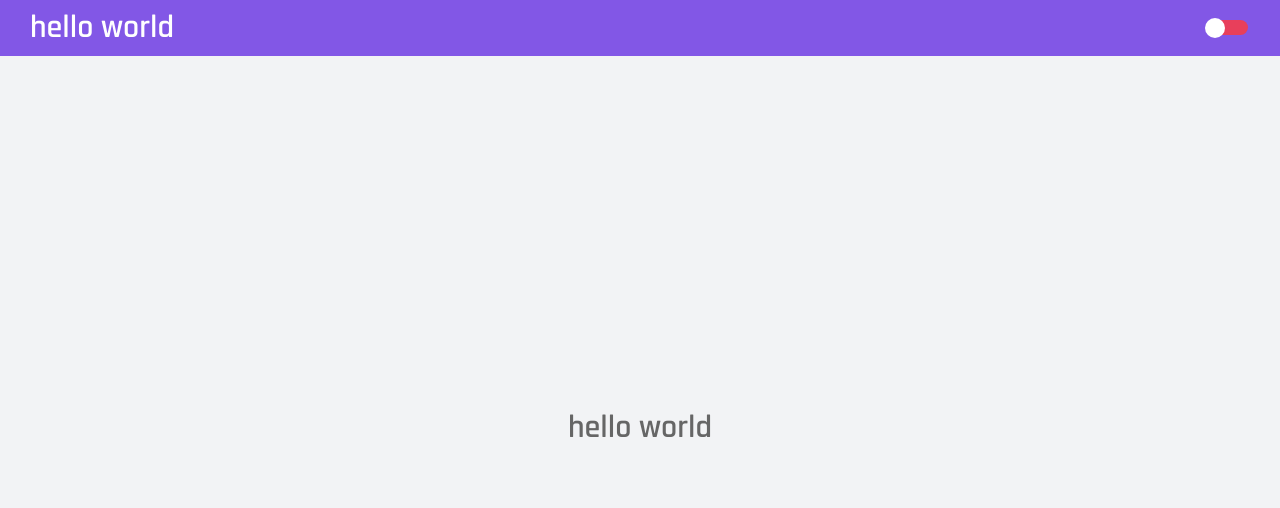
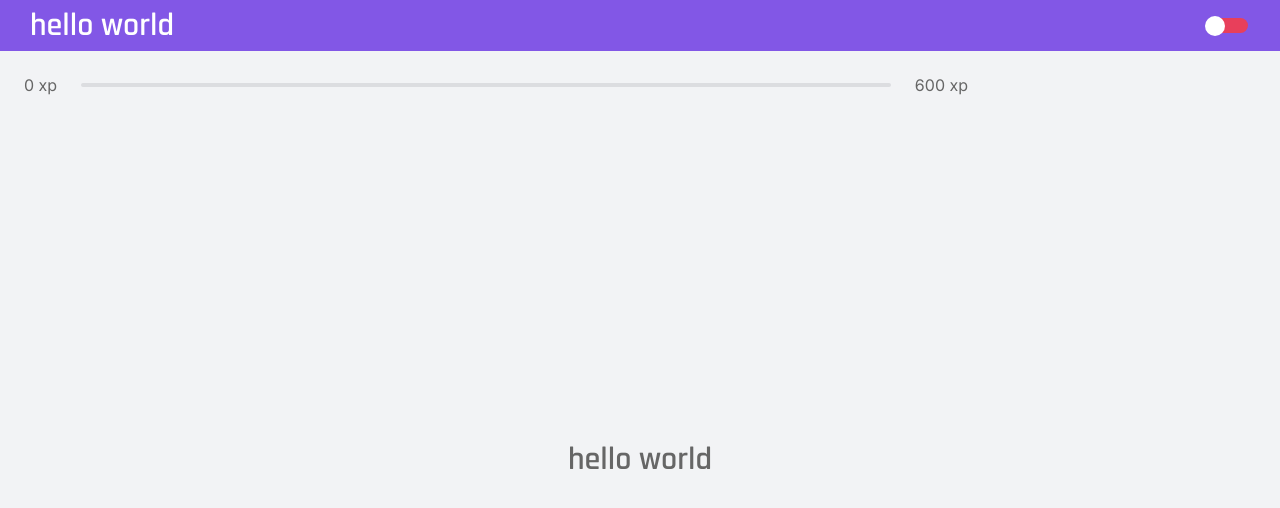
Before and after one commit to MatheusF99/portfolio, a Next.js app: page / in a window 1280 px wide. Shown: the top 508 px of the page. Built offline with nearby package versions, Linux system fonts and the light colour scheme.

Commit message:
experience bar

```diff
--- /dev/null
+++ b/src/components/ExperianceBar/ExperienceStyle.ts
@@ -0,0 +1,33 @@
+import styled from 'styled-components'
+
+export const Container = styled.div`
+  display: flex;
+  align-items: center;
+  justify-content: flex-start;
+
+  max-width: 992px;
+  width: 100%;
+  height: 80px;
+
+  padding: 0 1.5rem;
+
+  .experience-bar {
+    width: 100%;
+    height: 100%;
+
+    display: flex;
+    align-items: center;
+
+    span {
+      font-size: 1rem;
+    }
+    > div {
+      flex: 1;
+      height: 4px;
+      border-radius: 4px;
+      background: ${props => props.theme.colors.grayLine};
+      margin: 0 1.5rem;
+      position: relative;
+    }
+  }
+`
--- /dev/null
+++ b/src/components/ExperianceBar/ExperinceBar.tsx
@@ -0,0 +1,17 @@
+// eslint-disable-next-line no-use-before-define
+import React from 'react'
+import { Container } from './ExperienceStyle'
+
+const ExperinceBar: React.FC = () => {
+  return (
+    <Container>
+      <header className="experience-bar">
+        <span>0 xp</span>
+        <div></div>
+        <span>600 xp</span>
+      </header>
+    </Container>
+  )
+}
+
+export default ExperinceBar
--- a/src/components/Landing/styleLanding.ts
+++ b/src/components/Landing/styleLanding.ts
@@ -8,6 +8,8 @@ export const Container = styled.div`
   justify-content: center;
   align-items: center;
 
+  flex-direction: column;
+
   background: ${props => props.theme.colors.background};
   color: ${props => props.theme.colors.text};
 `
--- a/src/pages/index.tsx
+++ b/src/pages/index.tsx
@@ -6,6 +6,7 @@ import Head from 'next/head'
 import { Container } from '../styles/pages/Home'
 import Header from '../components/Header/header'
 import Landing from '../components/Landing/landing'
+import ExperinceBar from '../components/ExperianceBar/ExperinceBar'
 
 import GlobalStyles from '../styles/global'
 import { ThemeProvider } from 'styled-components'
@@ -28,7 +29,7 @@ const Home: React.FC = () => {
           <link rel="icon" href="/favicon.ico" />
         </Head>
         <Header toggleTheme={toggleTheme} />
-
+        <ExperinceBar />
         {/* <LoveLogo />
       <h1>React Struture</h1>
       <p>A Typescript + NextJS Struture by with Love</p> */}
--- a/src/styles/global.ts
+++ b/src/styles/global.ts
@@ -13,7 +13,7 @@ export default createGlobalStyle`
     }
 
     body, input, textarea, button{
-        font: 400 16rem 'Inter', sans-serif;
+        font: 400 1.6rem 'Inter', sans-serif;
     }
 
     button{
```
